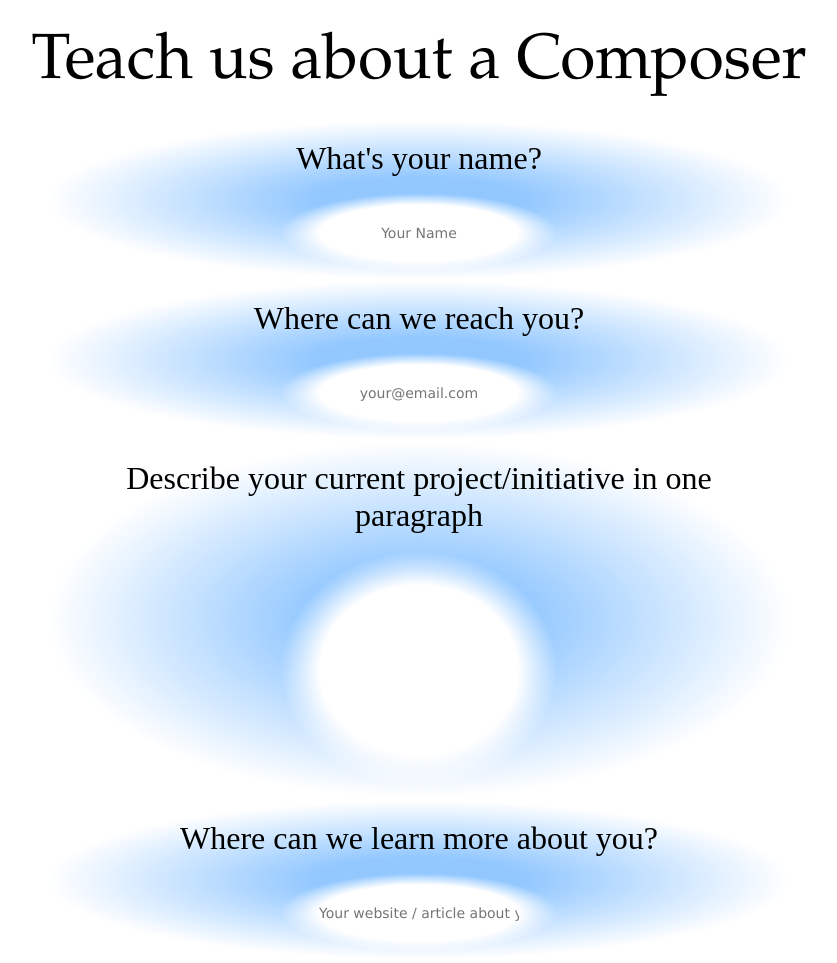
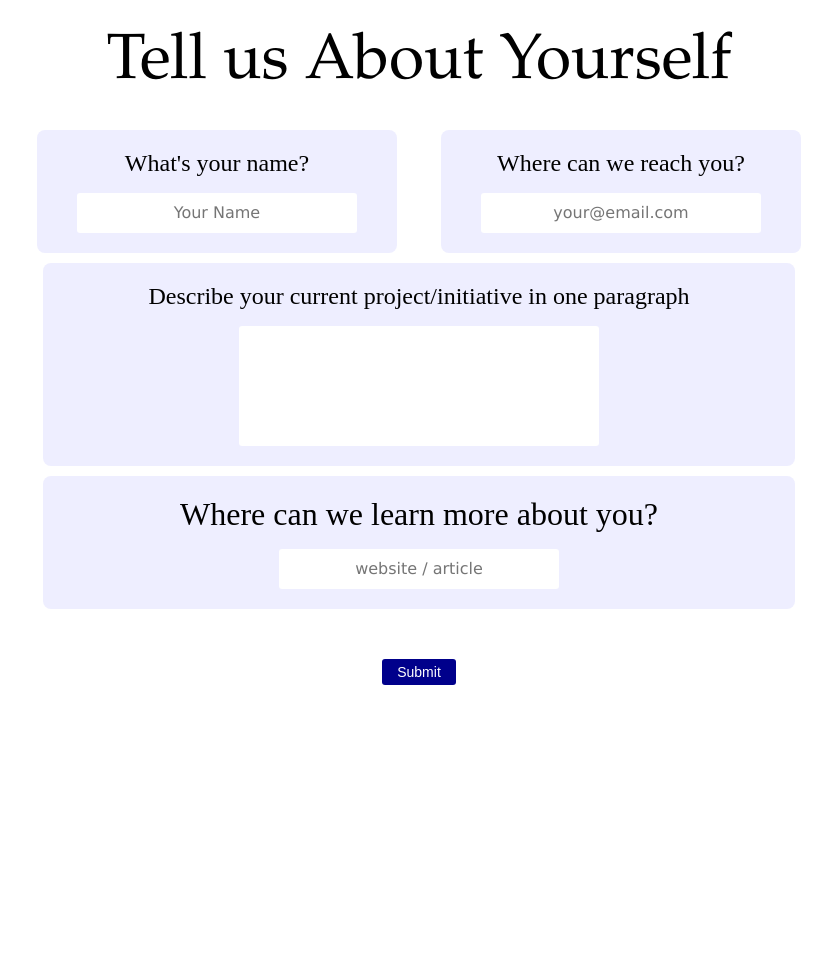
Before and after one commit to HEARclassical/HEARclassical, a plain HTML site: page forms/ambassadorForm.html in a window 1280 px wide. Shown: the top 963 px of the page, without its empty margins (221-1058 px from the left). After the commit the page ends 800 px from the top, so only its background shows below. Drawn offline with Linux system fonts and the light colour scheme.

Commit message:
Changed form aesthetic

```diff
--- a/css/logo.css
+++ b/css/logo.css
@@ -150,6 +150,7 @@ SCROLL DOWN INDICATOR
   transition: all 0.5s linear;
   transition-property: transform;
   user-select: none;
+  cursor: pointer;
 }
 
 .scroll-indicator:hover {
--- a/forms/ambassadorForm.html
+++ b/forms/ambassadorForm.html
@@ -5,22 +5,22 @@
 <html>
 <head>
 	<meta http-equiv="Content-Type" content="text/html; charset=iso-8859-1">
-	<title> Tell Us About a Composer</title>
+	<title> Tell Us About Yourself</title>
   <link rel="stylesheet" href="form.css" />
   <link rel="stylesheet" href="style.css" />
 </head>
 
 
 <body>
-	<form id="gform" class="composer-form" method="POST" action="https://script.google.com/macros/s/AKfycbyluvPX7ttojxNJNCrfRamFEruJLJUrqaP0O9V54Kljm7-IBjtI/exec">
+	<form id="gform" class="ambassador-form" method="POST" action="https://script.google.com/macros/s/AKfycbyluvPX7ttojxNJNCrfRamFEruJLJUrqaP0O9V54Kljm7-IBjtI/exec">
 
-  <h1> Teach us about a Composer </h1>
-	<fieldset class="pure-group">
+  <h1> Tell us About Yourself </h1>
+	<fieldset class="pure-group" id="form-name">
       <label for="AmbassadorName">What's your name?</label>
       <input id="AmbassadorName" name="AmbassadorName" required placeholder="Your Name" />
     </fieldset>
 
-    <fieldset class="pure-group">
+    <fieldset class="pure-group" id="form-email">
       <label for="AmbassadorEmail">Where can we reach you? </label>
       <input id="AmbassadorEmail" name="AmbassadorEmail"
       required placeholder="your@email.com" />
@@ -33,7 +33,7 @@
 
     <fieldset class="pure-group">
       <label for="AmbassadorWebsite"> Where can we learn more about you? </label>
-      <input id="AmbassadorWebsite" name="AmbassadorWebsite" placeholder="Your website / article about you" />
+      <input id="AmbassadorWebsite" required name="AmbassadorWebsite" placeholder="website / article" />
     </fieldset>
 
 
--- a/forms/form.css
+++ b/forms/form.css
@@ -15,7 +15,7 @@ label {
 
 input {
 	width: 35vmin;
-	height: 10vmin;
+	height: 5vmin;
 	border: none;
 	border-radius: 3px;
 	left: 0;
@@ -23,16 +23,16 @@ input {
 	margin: 0 auto;
 	display: block;
 	text-align: center;
-	background: radial-gradient(rgba(255,255,255,1) 50%, rgba(255,255,255,0) 70%);
+	/*background: radial-gradient(rgba(255,255,255,1) 50%, rgba(255,255,255,0) 70%);*/
 	padding-left: 5vmin!important;
 	padding-right: 5vmin!important;
 	font-family: Verdana;
-	font-size: 14px;
+	font-size: 2vmin;
 }
 
 textarea {
-	width: 35vmin;
-	height: 30vmin;
+	width: 45vmin;
+	height: 15vmin;
 	border: none;
 	border-radius: 3px;
 	left: 0;
@@ -40,18 +40,19 @@ textarea {
 	margin: 0 auto;
 	display: block;
 	text-align: center;
-	background: radial-gradient(rgba(255,255,255,1) 50%, rgba(255,255,255,0) 70%);
+	/*background: radial-gradient(rgba(255,255,255,1) 50%, rgba(255,255,255,0) 70%);*/
 	resize: none;
 	vertical-align: middle;
-	padding: 8vmin!important;
+	padding: 1vmin!important;
 	font-family: Verdana;
-	font-size: 14px;
+	font-size: calc(2px + 1.5vmin);
 }
 
 input:focus, textarea:focus {
 	color: white;
 	padding: 0;
-	background: radial-gradient(darkblue 30%, rgba(255,255,255,0) 70%);
+	/*background: radial-gradient(darkblue 30%, rgba(255,255,255,0) 100%);*/
+	background: rgba(31,26, 120, 0.75);
 	background-color: none;
 	border: none;
 	outline: none;
@@ -110,6 +111,7 @@ button.form-submit-button {
 	border-radius: 3px;
 	padding: 5px 15px 5px 15px;
 	border-style: none;
+	cursor: pointer;
 }
 
 button.form-submit-button:focus {
@@ -121,14 +123,16 @@ button.form-submit-button:active {
 }
 
 fieldset {
-	background: radial-gradient(rgba(147, 200, 255, 1.0) 20%, rgba(240, 248, 255, 0.0) 70%);
-	border-radius: 10vmin;
+	/*background: radial-gradient(rgba(147, 200, 255, 1.0) 20%, rgba(240, 248, 255, 0.0) 70%);*/
+	background: rgba(200,200,255,0.3);
+	border-radius: 1vmin;
 	padding: 20px;
-	height: 15vmin;
+	margin: 10px 0px;
+	height: auto;
 }
 
 
-.comment-form {
+.ambassador-form, .comment-form {
 	text-align: center;
 }
 
@@ -136,14 +140,29 @@ fieldset {
 	margin-top: 30px;
 }
 #form-description {
-	height: 40vmin;
+	height: auto;
 }
 
-#form-email, #form-name {
+#form-description label {
+	font-size: 3vmin!important;
+}
+
+.comment-form #form-email, .comment-form #form-name {
 	display: inline-block;
 	position: relative;
 	width: 40vmin;
-	margin: 5vmin 5vmin 5vmin 5vmin;
+	margin: 10px 5vmin 0vmin 5vmin;
+}
+
+.ambassador-form #form-email, .ambassador-form #form-name {
+	display: inline-block;
+	position: relative;
+	width: 40vmin;
+	margin: 10px 2.5vmin 0px 2.5vmin;
+}
+
+.ambassador-form #form-email label, .ambassador-form #form-name label {
+	font-size: 3vmin!important;
 }
 
 #form-comment {
@@ -151,10 +170,10 @@ fieldset {
 	margin-right: 20vw;
 	margin-top: 5vmin;
 	margin-bottom: 5vmin;
-	height: 40vmin;
+	height: auto;
 }
 
-.composer-form fieldset {
+.ambassador-form fieldset {
 	margin-left: 20vw;
 	margin-right: 20vw;
 }
@@ -166,6 +185,6 @@ fieldset {
 	margin: 0 auto;
 	left: 0;
 	right: 0;
-	margin-bottom: 100px;
+	margin-bottom: 10px;
 	text-align: center;
 }
--- a/js/amplitudeInit.js
+++ b/js/amplitudeInit.js
@@ -1,6 +1,8 @@
 var SEEKING = false;
 var SHOWDURATION = true;
 var DURATION;
+var playPauseButton = document.querySelector('.amplitude-play-pause');
+
 Amplitude.init({
 
 	"songs": [
@@ -335,6 +337,10 @@ for (var i = 0; i < audioLinks.length; i++){
 
     audioLinks[i].onclick = function() {
         showAudioplayer();
+        if (this.classList.contains('play-now')) {
+            Amplitude.playNow(Amplitude.getSongAtPlaylistIndex('inaugural', 0))
+
+        }
     };
 }
 
```
Also changed, not shown: css/sections/concertListing.css (+41 -2 lines), index.html (+6 -41 lines).
